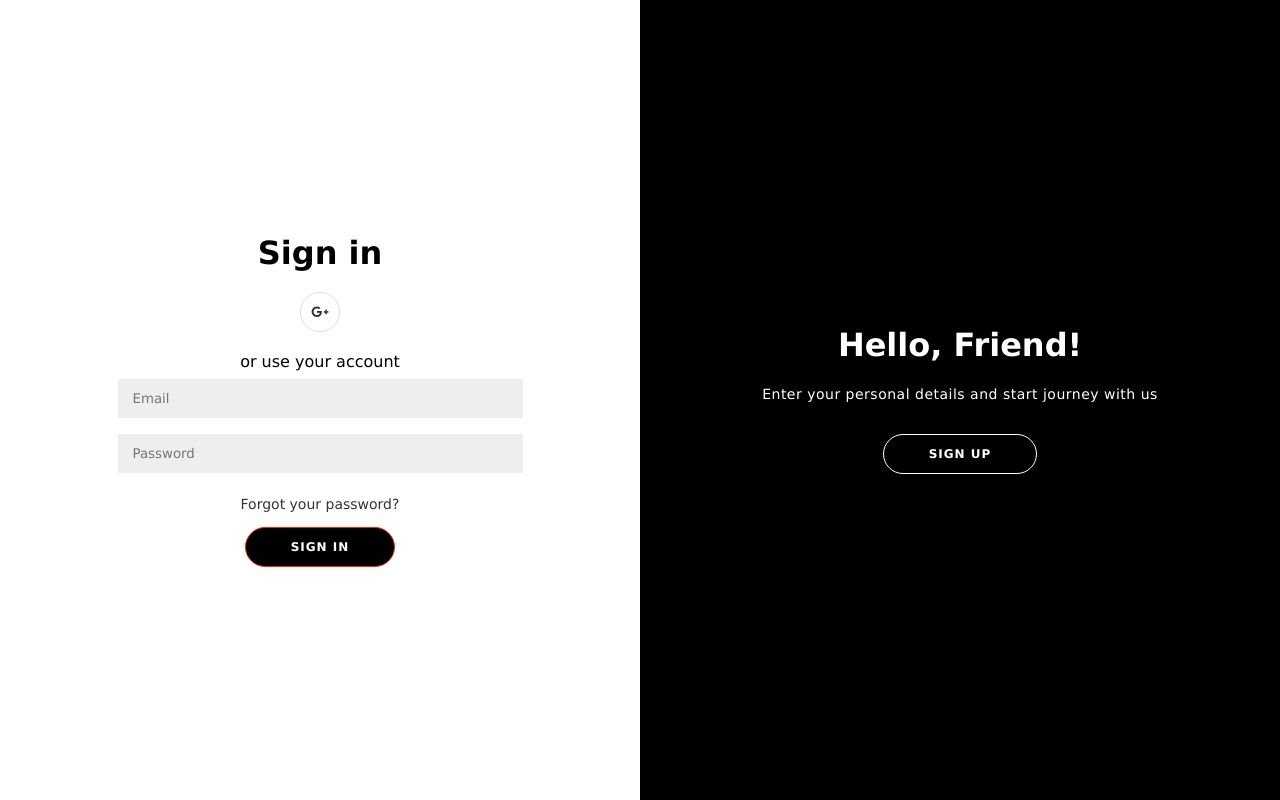
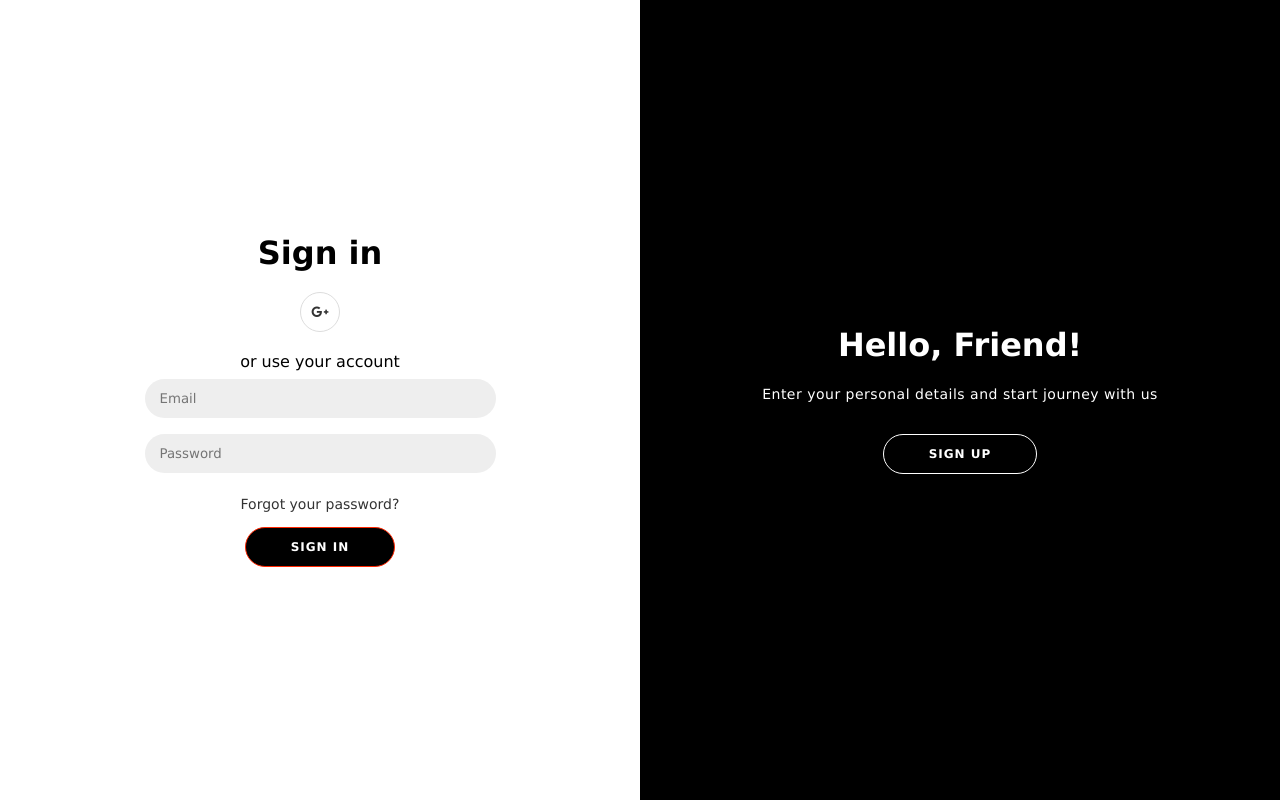
Before and after one commit to Antonymaged/NEXTGEN-CHAT, a React (Vite) app: page / in a window 1280 px wide. Built offline with nearby package versions, Linux system fonts and the light colour scheme; no server answers.

Commit message:
i have added some effectes to the sign in and sign up forms

```diff
--- a/src/components/login&signup/styles.module.css
+++ b/src/components/login&signup/styles.module.css
@@ -97,10 +97,26 @@ a {
     input {
       background-color: #eee;
       border: none;
+      border-radius: 50px;
       padding: 12px 15px;
       margin: 8px 0;
-      width: 75%;
+      width: 65%;
+      transition: 0.5s;
+
+      &:hover{
+        background-color: #000000;
+        width: 80%;
+        color: white;
+        transition: 0.5s;
+
+        &::placeholder{
+            transition: 0.5s;
+            color: white;
+        }
+
     }
+
+}
 
     position: absolute;
     top: 0;
@@ -114,7 +130,9 @@ a {
     border: none;
     padding: 12px 15px;
     margin: 8px 0;
-    width: 75%;
+    width: 65%;
+    height: 50px;
+    border-radius: 50px;
     display: flex;
     flex-direction: row;
     justify-content: center;
```
Also changed, not shown: src/components/signUp.jsx (+0 -16 lines).
